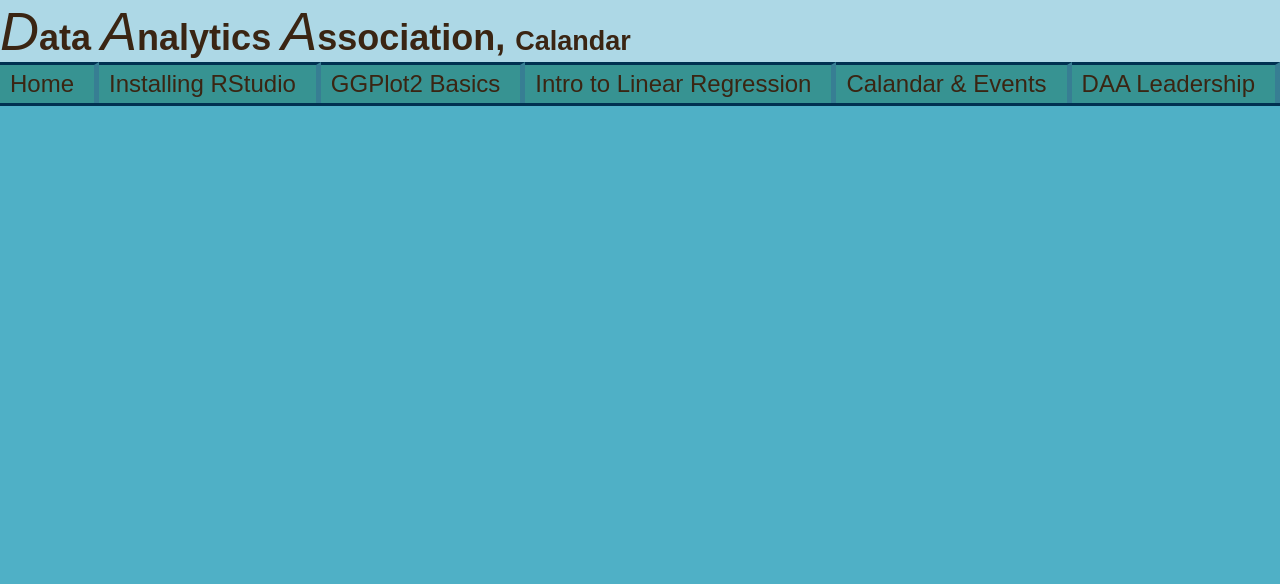
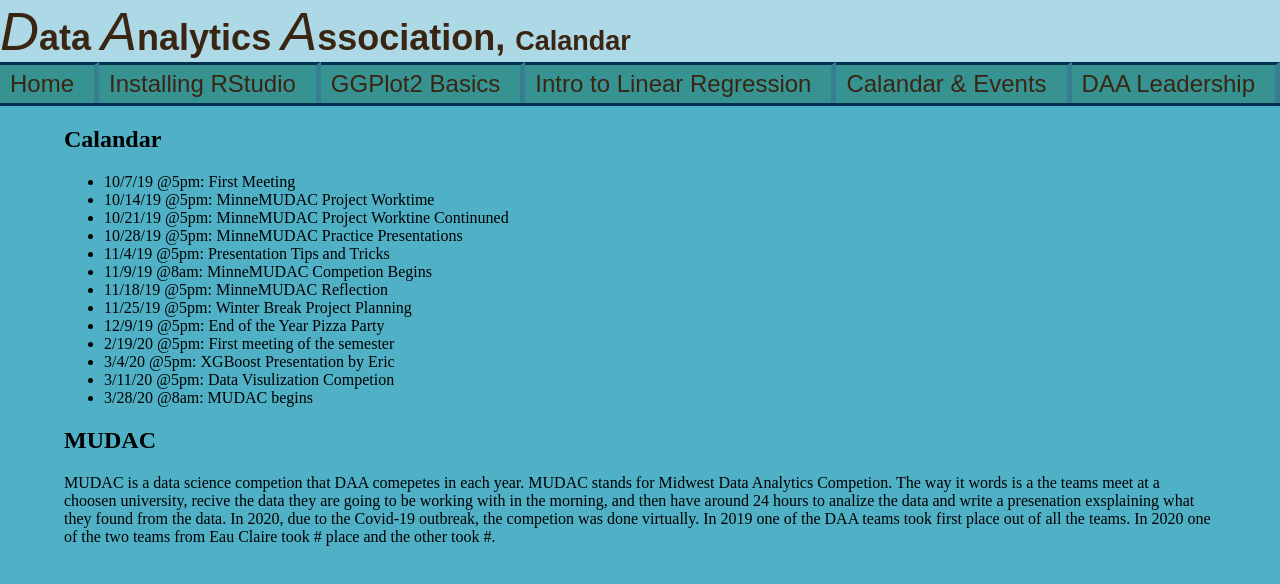
Before and after one commit to Senapaat1456/websystems_website, a plain HTML site: page calandar.html in a window 1280 px wide. Drawn offline with Linux system fonts and the light colour scheme.

Commit message:
Calandar started

```diff
--- a/calandar.html
+++ b/calandar.html
@@ -4,6 +4,7 @@
     <meta charset="utf-8">
     <title>DAA - Calandar</title>
     <link rel="stylesheet" href="css/master.css">
+    <link rel="stylesheet" href="css/calandar.css">
   </head>
 
   <body>
@@ -24,7 +25,25 @@
 
     <div id="main_body">
 
+      <h2> Calandar </h2>
+      <ul>
+        <li>10/7/19 @5pm: First Meeting</li>
+        <li>10/14/19 @5pm: MinneMUDAC Project Worktime</li>
+        <li>10/21/19 @5pm: MinneMUDAC Project Worktine Continuned</li>
+        <li>10/28/19 @5pm: MinneMUDAC Practice Presentations</li>
+        <li>11/4/19 @5pm: Presentation Tips and Tricks</li>
+        <li>11/9/19 @8am: MinneMUDAC Competion Begins</li>
+        <li>11/18/19 @5pm: MinneMUDAC Reflection</li>
+        <li>11/25/19 @5pm: Winter Break Project Planning</li>
+        <li>12/9/19 @5pm: End of the Year Pizza Party</li>
+        <li>2/19/20 @5pm: First meeting of the semester</li>
+        <li>3/4/20 @5pm: XGBoost Presentation by Eric</li>
+        <li>3/11/20 @5pm: Data Visulization Competion</li>
+        <li>3/28/20 @8am: MUDAC begins</li>
+      </ul>
 
+      <h2>MUDAC</h2>
+      <p>MUDAC is a data science competion that DAA comepetes in each year. MUDAC stands for Midwest Data Analytics Competion. The way it words is a the teams meet at a choosen university, recive the data they are going to be working with in the morning, and then have around 24 hours to analize the data and write a presenation exsplaining what they found from the data. In 2020, due to the Covid-19 outbreak, the competion was done virtually. In 2019 one of the DAA teams took first place out of all the teams. In 2020 one of the two teams from Eau Claire took # place and the other took #. </p>
     </div>
 
   </body>
--- /dev/null
+++ b/css/calandar.css
@@ -0,0 +1,4 @@
+p, h1, ul, h2{
+  margin-left: 5%;
+  margin-right: 5%;
+}
```
